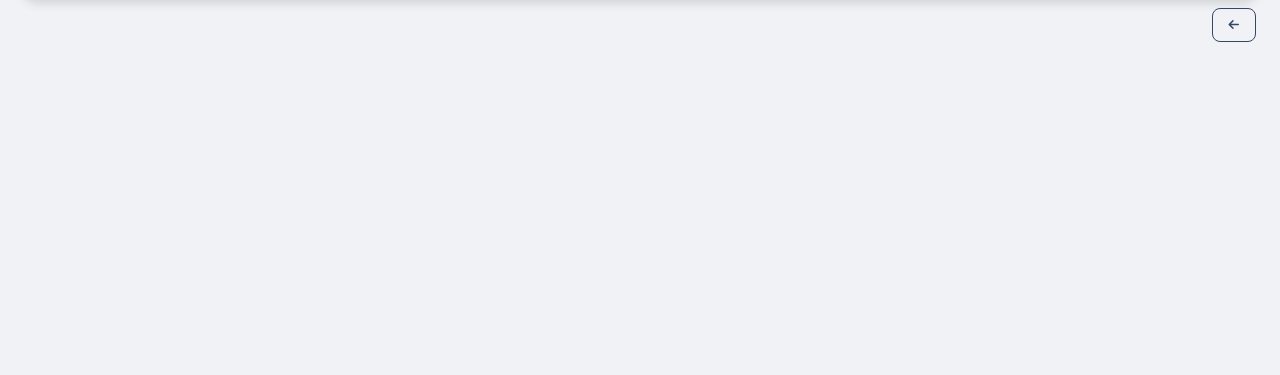
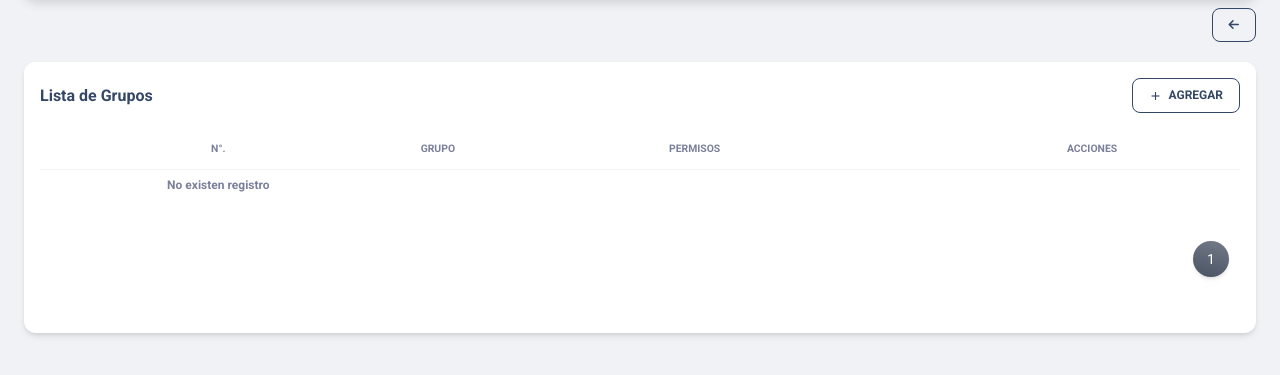
Before and after one commit to KevinPeraltaF/aplication, a Django app: page /conf_sistemas/grupos/ in a window 1280 px wide. Shown: the part 92-467 px from the top of the page. Run offline with Django 3.2, Linux system fonts and the light colour scheme; the visitor is signed in with stand-in values (Sample User, id 1); data that the repository does not hold is empty; some libraries are stand-ins or nearby versions.

```diff
--- a/odontologico/conf_grupo.py
+++ b/odontologico/conf_grupo.py
@@ -1,5 +1,7 @@
 import sys
 from django.contrib.auth.decorators import login_required
+from django.contrib.auth.models import Group
+from django.core.paginator import Paginator
 from django.db import transaction
 from django.http import JsonResponse
 from django.shortcuts import render
@@ -15,6 +17,15 @@ def view_grupo(request):
     if request.method == 'POST':
         if 'peticion' in request.POST:
             peticion = request.POST['peticion']
+            if peticion == 'eliminar_grupo':
+                try:
+                    with transaction.atomic():
+                        registro = Group.objects.get(pk=request.POST['id'])
+                        registro.delete()
+                        return JsonResponse({"respuesta": True, "mensaje": "Registro eliminado correctamente."})
+
+                except Exception as ex:
+                    pass
         return JsonResponse({"respuesta": False, "mensaje": "acción Incorrecta."})
     else:
         if 'peticion' in request.GET:
@@ -26,8 +37,26 @@ def view_grupo(request):
                     transaction.set_rollback(True)
                     pass
         else:
+            if 'peticion' in request.GET:
+                peticion = request.GET['peticion']
+                if peticion == 'add_modulo':
+                    try:
+                        data['titulo'] = 'Agregar nuevo grupo'
+                        data['titulo_formulario'] = 'Formulario de registro de grupos'
+                        data['peticion'] = 'edit_grupo'
+
+                        return render(request, "conf_sistema/add_grupo.html", data)
+                    except Exception as ex:
+                        pass
+
             try:
                 data['titulo'] = 'Configuración de grupos'
+                data['titulo_tabla'] = 'Lista  de Grupos'
+                lista = Group.objects.all().order_by('id')
+                paginator = Paginator(lista, 15)
+                page_number = request.GET.get('page')
+                page_obj = paginator.get_page(page_number)
+                data['page_obj'] = page_obj
 
                 return render(request, "conf_sistema/view_grupo.html", data)
             except Exception as ex:
--- a/odontologico/conf_modulo.py
+++ b/odontologico/conf_modulo.py
@@ -128,8 +128,8 @@ def view_modulo(request):
             try:
                 data['titulo'] = 'Configuración de Módulos'
                 data['titulo_tabla'] = 'Lista  de Módulos'
-                lista_modulos = Modulo.objects.filter(status=True)
-                paginator = Paginator(lista_modulos, 15)
+                lista = Modulo.objects.filter(status=True).order_by('id')
+                paginator = Paginator(lista, 15)
                 page_number = request.GET.get('page')
                 page_obj = paginator.get_page(page_number)
                 data['page_obj'] = page_obj
--- a/templates/conf_sistema/view_grupo.html
+++ b/templates/conf_sistema/view_grupo.html
@@ -1,15 +1,107 @@
 {% extends 'baseapp.html' %}
 {% load static %}
 {% block head %}
+
 {% endblock %}
 {% block contenido %}
-    <div class="row">
+
+    <div class="col-md-12 mb-lg-0 mb-4 ">
+        <div class="card mt-1 ">
+            <div class="card-header pb-0 p-3 ">
+                <div class="row ">
+                    <div class="col-6 d-flex align-items-center">
+                        <h6 class="mb-0">{{ titulo_tabla }}</h6>
+                    </div>
+                    <div class="col-6 text-end">
+                        <a class="btn btn-outline-dark btn-sm mb-0" href="?peticion=add_grupo"><i
+                                class="material-icons text-sm">add</i>&nbsp;&nbsp;Agregar</a>
+                    </div>
+                </div>
+            </div>
+            <div class="card-body p-3">
+                <div class="row">
+                    <div class="table-responsive">
+                        <table class="table align-items-center mb-0">
+                            <thead>
+                            <tr>
+                                <th class="text-uppercase text-secondary text-xxs font-weight-bolde text-center">N°.
+                                </th>
+                                <th class="text-uppercase text-secondary text-xxs font-weight-bolder">
+                                    Grupo
+                                </th>
+                                <th class="text-uppercase text-secondary text-xxs font-weight-bolder">
+                                    Permisos
+                                </th>
+                                <th class="text-center text-uppercase text-secondary text-xxs font-weight-bolder">
+                                    Acciones
+                                </th>
+                            </tr>
+                            </thead>
+                            <tbody>
+                            {% for fila in page_obj %}
+                                <tr>
+                                    <td class="text-uppercase text-secondary text-xxs font-weight-bolder text-center">{{ forloop.counter }}</td>
+                                    <td data-title=" Nombre">
+                                        <span class="text-xs">{{ fila.name }}</span>
+
+                                    </td>
+                                    <td data-title="Permisos">
+                                        {% for foo  in  fila.permissions.all %}
+                                            <ul  class="text-xs">{{ foo }}</ul>
+                                        {% endfor %}
+
+                                    </td>
+                                    <td class="text-secondary text-sm font-weight-bolder text-center">
+                                        <div class="dropstart">
+                                            <a href="javascript:;" class="text-secondary" id="dropdownMarketingCard"
+                                               data-bs-toggle="dropdown" aria-expanded="false">
+                                                <i class="material-icons text-xl">more_vert</i>
+                                            </a>
+                                            <ul class="dropdown-menu dropdown-menu-lg-start px-2 py-3"
+                                                aria-labelledby="dropdownMarketingCard" style="">
+                                                <li><a class="dropdown-item border-radius-md"
+                                                       href="?peticion=edit_modulo&id={{ fila.pk }}">Editar</a></li>
+                                                <li>
+                                                    <hr class="dropdown-divider">
+                                                </li>
+                                                <li><a class="dropdown-item border-radius-md text-danger"
+                                                       href="javascript:;"
+                                                       onclick="eliminar_registro('eliminar_grupo','{{ fila }}','{{ fila.pk }}')">Eliminar</a>
+                                                </li>
+                                            </ul>
+                                        </div>
+                                    </td>
+
+
+                                </tr>
+                            {% empty %}
+                                <tr>
+                                    <td class="text-center"><p class="text-xs font-weight-bold mb-0">No existen registro</p></td>
+                                </tr>
+
+                            {% endfor %}
+
+
+                            </tbody>
+                        </table>
+                    </div>
+                </div>
+            </div>
+            {% include 'paginador.html' %}
+        </div>
+
 
     </div>
+
+
+
+
 {% endblock %}
 
 {% block script %}
     <script>
+
+
     </script>
 
 {% endblock %}
```
Also changed, not shown: templates/conf_sistema/view_modulo.html (+10 -10 lines).
